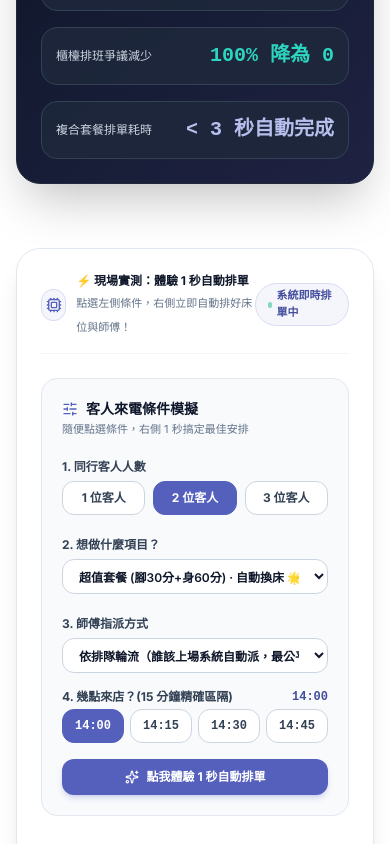
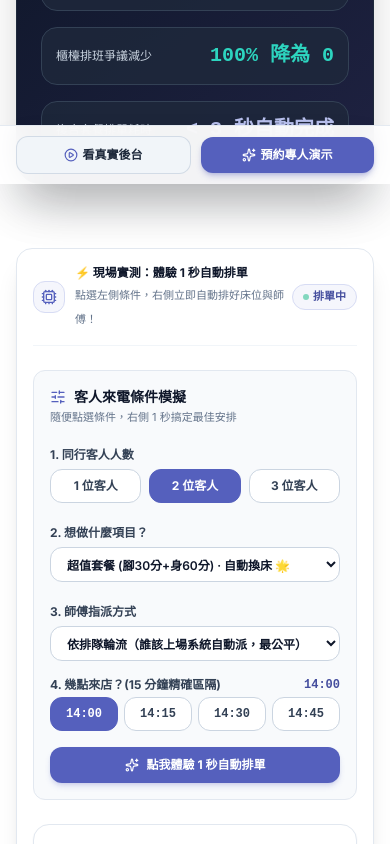
Before and after one commit to jerryxue-project/relievo_landing, a Vue app: page /solutions/spa in a window 390 px wide. Shown: the part 660-1504 px from the top of the page. Built offline with nearby package versions, Linux system fonts and the light colour scheme.

Commit message:
feat(mobile): mobile-first UX optimizations, sticky bottom CTA bar, touch scroll tabs

```diff
--- a/src/App.vue
+++ b/src/App.vue
@@ -16,11 +16,33 @@
       :is-open="isDemoModalOpen"
       @close="isDemoModalOpen = false"
     />
+
+    <!-- Mobile Sticky Bottom Floating Action Bar (Mobile Only) -->
+    <div class="fixed bottom-0 left-0 right-0 z-40 bg-white/95 backdrop-blur-md border-t border-slate-200/90 px-4 py-2.5 lg:hidden flex items-center justify-between gap-2.5 shadow-2xl shadow-slate-900/20">
+      <a
+        href="http://localhost:5173"
+        target="_blank"
+        rel="noopener noreferrer"
+        class="flex-1 py-2.5 px-3 rounded-xl bg-slate-100 hover:bg-slate-200 text-slate-800 text-xs font-bold text-center border border-slate-300/80 transition-all flex items-center justify-center space-x-1"
+      >
+        <PlayCircle class="w-3.5 h-3.5 text-brand-600 flex-shrink-0" />
+        <span>看真實後台</span>
+      </a>
+
+      <button
+        @click="isDemoModalOpen = true"
+        class="flex-1 py-2.5 px-3 rounded-xl bg-brand-600 hover:bg-brand-700 text-white text-xs font-extrabold text-center shadow-md shadow-brand-600/30 transition-all flex items-center justify-center space-x-1 cursor-pointer"
+      >
+        <Sparkles class="w-3.5 h-3.5 flex-shrink-0" />
+        <span>預約專人演示</span>
+      </button>
+    </div>
   </div>
 </template>
 
 <script setup>
 import { ref } from 'vue'
+import { Sparkles, PlayCircle } from 'lucide-vue-next'
 import HeaderNavbar from './components/HeaderNavbar.vue'
 import FooterSection from './components/FooterSection.vue'
 import LeadCaptureModal from './components/LeadCaptureModal.vue'
--- a/src/components/AppLiveMockupPreview.vue
+++ b/src/components/AppLiveMockupPreview.vue
@@ -15,17 +15,17 @@
         </div>
       </div>
 
-      <!-- Interactive View Switcher Tabs -->
-      <div class="flex items-center space-x-1 bg-slate-200/80 p-1 rounded-xl text-xs font-bold">
+      <!-- Interactive View Switcher Tabs (Mobile Touch Friendly) -->
+      <div class="flex items-center space-x-1 bg-slate-200/80 p-1 rounded-xl text-xs font-bold overflow-x-auto max-w-full scrollbar-none">
         <button
           v-for="tab in tabs"
           :key="tab.id"
           type="button"
           @click="activeTab = tab.id"
-          class="px-3 py-1.5 rounded-lg transition-all flex items-center space-x-1.5 cursor-pointer"
+          class="px-2.5 sm:px-3 py-1.5 rounded-lg transition-all flex items-center space-x-1.5 cursor-pointer whitespace-nowrap flex-shrink-0"
           :class="activeTab === tab.id ? 'bg-white text-brand-700 shadow-xs font-extrabold' : 'text-slate-600 hover:text-slate-900 hover:bg-slate-100/50'"
         >
-          <component :is="tab.icon" class="w-3.5 h-3.5" />
+          <component :is="tab.icon" class="w-3.5 h-3.5 flex-shrink-0" />
           <span>{{ tab.label }}</span>
         </button>
       </div>
@@ -42,7 +42,7 @@
     </div>
 
     <!-- Inner Application Canvas (Style C - Modern SaaS Clean) -->
-    <div class="bg-slate-50 p-4 sm:p-7 min-h-[540px]">
+    <div class="bg-slate-50 p-3.5 sm:p-7 min-h-[480px] sm:min-h-[540px]">
       <!-- 1. TAB: Dashboard Live View -->
       <div v-if="activeTab === 'dashboard'" class="space-y-6 animate-fadeIn">
         <!-- Top App Navbar Mockup -->
--- a/src/components/InteractiveSchedulerDemo.vue
+++ b/src/components/InteractiveSchedulerDemo.vue
@@ -1,9 +1,9 @@
 <template>
-  <div class="bg-white rounded-3xl p-6 sm:p-10 border border-slate-200 shadow-xl text-slate-900 relative overflow-hidden">
+  <div class="bg-white rounded-2xl sm:rounded-3xl p-4 sm:p-10 border border-slate-200 shadow-xl text-slate-900 relative overflow-hidden">
     <!-- Top Solver Status Bar -->
     <div class="flex items-center justify-between border-b border-slate-100 pb-4 mb-6">
       <div class="flex items-center space-x-2.5">
-        <div class="w-8 h-8 rounded-xl bg-brand-50 border border-brand-200 flex items-center justify-center text-brand-600 font-bold">
+        <div class="w-8 h-8 rounded-xl bg-brand-50 border border-brand-200 flex items-center justify-center text-brand-600 font-bold flex-shrink-0">
           <Cpu class="w-4 h-4" />
         </div>
         <div>
@@ -11,15 +11,16 @@
           <span class="text-[11px] text-slate-500">點選左側條件，右側立即自動排好床位與師傅！</span>
         </div>
       </div>
-      <span class="text-[11px] font-mono text-brand-700 bg-brand-50 px-3 py-1 rounded-full border border-brand-200 font-bold flex items-center space-x-1">
+      <span class="text-[11px] font-mono text-brand-700 bg-brand-50 px-2.5 sm:px-3 py-1 rounded-full border border-brand-200 font-bold flex items-center space-x-1 flex-shrink-0">
         <span class="w-1.5 h-1.5 rounded-full bg-emerald-500 animate-pulse"></span>
-        <span>系統即時排單中</span>
+        <span class="hidden sm:inline">系統即時排單中</span>
+        <span class="sm:hidden">排單中</span>
       </span>
     </div>
 
-    <div class="grid grid-cols-1 lg:grid-cols-12 gap-8 items-start">
+    <div class="grid grid-cols-1 lg:grid-cols-12 gap-6 sm:gap-8 items-start">
       <!-- Left: Interactive Controls -->
-      <div class="lg:col-span-5 bg-slate-50 rounded-2xl p-5 border border-slate-200 space-y-4">
+      <div class="lg:col-span-5 bg-slate-50 rounded-xl sm:rounded-2xl p-4 sm:p-5 border border-slate-200 space-y-4">
         <div>
           <h3 class="text-sm font-bold text-slate-900 flex items-center space-x-2">
             <SlidersHorizontal class="w-4 h-4 text-brand-600" />
```
Also changed, not shown: 1 other file (tests, documents, lock files or other folders).
